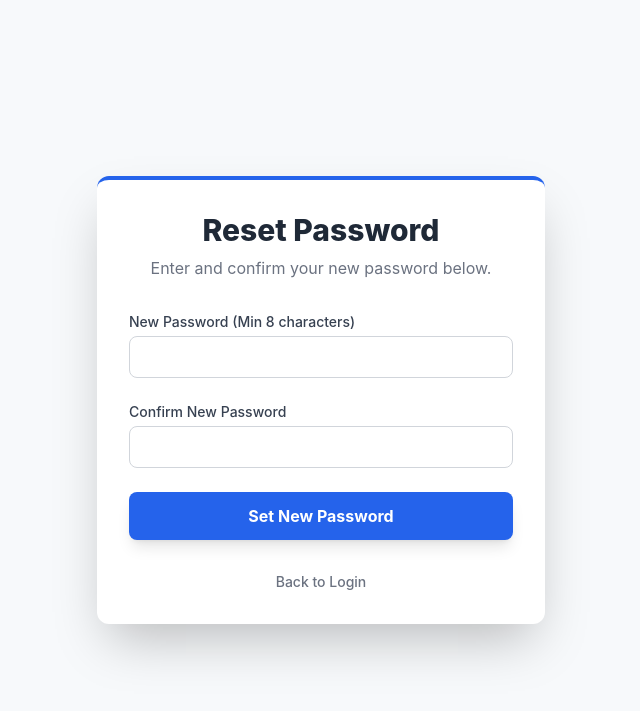
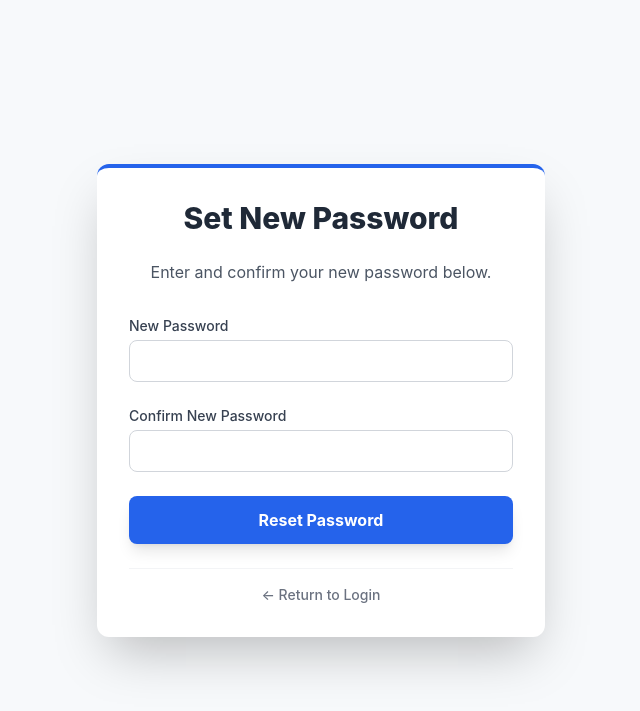
Before and after one commit to foyruser/Family-Financial-Dashboard, a Flask app: template templates/reset.html in a window 1280 px wide. Shown: the top 711 px of the page, without its empty margins (319-959 px from the left). Run offline with Flask 3, Linux system fonts and the light colour scheme; the template is opened without the code that fills it, so the values that code supplies are empty; some libraries are stand-ins or nearby versions.

Commit message:
Update reset.html

```diff
--- a/templates/reset.html
+++ b/templates/reset.html
@@ -6,57 +6,50 @@
     <title>Reset Password - Dream Bee Network</title>
     <script src="https://cdn.tailwindcss.com"></script>
     <style>
+        /* Consistent font and dashboard background color */
         body { font-family: 'Inter', sans-serif; background-color: #f7f9fb; }
     </style>
 </head>
 <body class="min-h-screen flex items-center justify-center p-4">
 
     <div class="w-full max-w-md bg-white p-8 rounded-xl shadow-2xl border-t-4 border-blue-600">
+        <h2 class="text-3xl font-extrabold text-center text-gray-800 mb-6">Set New Password</h2>
 
-        <h2 class="text-3xl font-extrabold text-center text-gray-800 mb-2">Reset Password</h2>
-        <p class="text-center text-gray-500 mb-8">Enter and confirm your new password below.</p>
+        {% if message %}
+        <div class="p-3 text-sm rounded-lg border mb-6
+            {% if invalid %}bg-red-100 text-red-700 border-red-300
+            {% else %}bg-blue-100 text-blue-700 border-blue-300{% endif %}">
+            <p class="font-medium">{{ message }}</p>
+        </div>
+        {% endif %}
 
-        {% if invalid %}
-            <div class="bg-red-100 border border-red-300 text-red-700 px-4 py-3 rounded-lg mb-6 shadow-sm" role="alert">
-                <p class="font-semibold">Token Invalid or Expired</p>
-                <p class="text-sm mt-1">{{ message }}</p>
-            </div>
-            <p class="text-center">
-                <a href="{{ url_for('forgot_password') }}" class="font-medium text-blue-600 hover:text-blue-700 transition-colors">
-                    → Request a new password reset link.
-                </a>
-            </p>
-        {% else %}
-            {% if message %}
-                <p class="bg-red-100 border border-red-300 text-red-700 px-4 py-3 rounded-lg mb-6 shadow-sm" role="alert">
-                    {{ message }}
-                </p>
-            {% endif %}
+        {% if not invalid %}
+            <p class="text-center text-gray-600 mb-8">Enter and confirm your new password below.</p>
 
             <form method="POST" action="{{ url_for('reset_password', token=token) }}" class="space-y-6">
 
                 <div>
-                    <label for="new_password" class="block text-sm font-medium text-gray-700 mb-1">New Password (Min 8 characters)</label>
-                    <input type="password" id="new_password" name="new_password" required minlength="8"
+                    <label for="new_password" class="block text-sm font-medium text-gray-700 mb-1">New Password</label>
+                    <input type="password" id="new_password" name="new_password" required
                             class="w-full px-4 py-2 border border-gray-300 rounded-lg focus:ring-2 focus:ring-blue-500 focus:border-blue-500 transition-shadow">
                 </div>
 
                 <div>
                     <label for="confirm_password" class="block text-sm font-medium text-gray-700 mb-1">Confirm New Password</label>
-                    <input type="password" id="confirm_password" name="confirm_password" required minlength="8"
+                    <input type="password" id="confirm_password" name="confirm_password" required
                             class="w-full px-4 py-2 border border-gray-300 rounded-lg focus:ring-2 focus:ring-blue-500 focus:border-blue-500 transition-shadow">
                 </div>
 
                 <button type="submit"
-                        class="w-full bg-blue-600 text-white font-bold py-3 px-4 rounded-lg hover:bg-blue-700 transition-colors shadow-lg">
-                    Set New Password
+                        class="w-full bg-blue-600 text-white font-bold py-3 px-4 rounded-lg hover:bg-blue-700 transition-colors shadow-lg hover:shadow-xl transform hover:scale-[1.01]">
+                    Reset Password
                 </button>
             </form>
         {% endif %}
 
-        <p class="mt-8 text-center text-sm text-gray-400">
-            <a href="{{ url_for('login') }}" class="font-medium text-gray-500 hover:text-gray-600">
-                Back to Login
+        <p class="mt-6 text-center text-sm pt-4 border-t border-gray-100">
+            <a href="{{ url_for('login') }}" class="font-medium text-gray-500 hover:text-blue-600 transition-colors">
+                ← Return to Login
             </a>
         </p>
     </div>
```
